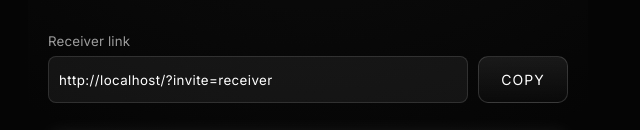
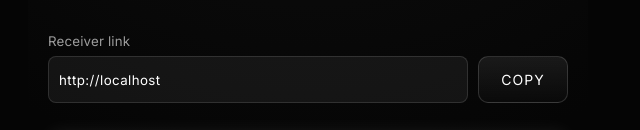
Before and after one commit to aybrus-lang/cuckoo, a Next.js app: page / in a window 1280 px wide. Shown: the part 360-490 px from the top of the page, without its empty margins (332-972 px from the left). Built offline with nearby package versions, Linux system fonts and the light colour scheme; no server answers; the database is empty.

Commit message:
Fix paths and types for private invitations

```diff
--- a/app/AppClient.tsx
+++ b/app/AppClient.tsx
@@ -6,7 +6,10 @@ import { useSearchParams } from "next/navigation";
 import SenderView from "./components/SenderView";
 import ReceiverView from "./components/ReceiverView";
 
-import { db } from "./lib/firebase"; // Make sure the path points to your firebase.ts
+import { db } from "./lib/firebase";
+import { Invitation, Notification } from "./lib/types";
+
+
 import {
   collection,
   addDoc,
@@ -17,8 +20,6 @@ import {
   orderBy,
 } from "firebase/firestore";
 
-import { Notification, Invitation } from "./lib/types";
-
 export default function AppClient() {
   const searchParams = useSearchParams();
   const inviteToken = searchParams.get("invite");
@@ -27,90 +28,127 @@ export default function AppClient() {
 
   const [notifications, setNotifications] = useState<Notification[]>([]);
   const [invitations, setInvitations] = useState<Invitation[]>([]);
+  const [activeInvite, setActiveInvite] = useState<Invitation | null>(null);
+
   const [inviteName, setInviteName] = useState("");
   const [acceptedMessage, setAcceptedMessage] = useState<string | null>(null);
   const [now, setNow] = useState(Date.now());
 
-  // === Firestore live sync ===
+  /* =======================
+     Live Firestore sync
+  ======================= */
+
   useEffect(() => {
-    const notifQuery = query(
-      collection(db, "notifications"),
-      orderBy("expiresAt", "desc")
-    );
+    const notifQuery = query(collection(db, "notifications"), orderBy("expiresAt", "desc"));
 
     const unsubNotifs = onSnapshot(notifQuery, (snapshot) => {
       const data = snapshot.docs.map((d) => {
         const raw = d.data() as Omit<Notification, "id">;
         return { id: d.id, ...raw };
       });
-      setNotifications(data);
+
+      if (activeInvite) {
+        setNotifications(data.filter((n) => n.inviteId === activeInvite.id));
+      } else {
+        setNotifications([]);
+      }
     });
 
-    const inviteQuery = query(collection(db, "invitations"));
-    const unsubInvites = onSnapshot(inviteQuery, (snapshot) => {
+    const unsubInvites = onSnapshot(collection(db, "invitations"), (snapshot) => {
       const data = snapshot.docs.map((d) => {
         const raw = d.data() as Omit<Invitation, "id">;
         return { id: d.id, ...raw };
       });
+
       setInvitations(data);
+
+      if (inviteToken) {
+        const match = data.find((i) => i.token === inviteToken);
+        setActiveInvite(match || null);
+      }
     });
 
     return () => {
       unsubNotifs();
       unsubInvites();
     };
-  }, []);
+  }, [inviteToken, activeInvite]);
 
-  // === Clock tick ===
+  /* =======================
+     Clock
+  ======================= */
+
   useEffect(() => {
-    const interval = setInterval(() => setNow(Date.now()), 60_000);
+    const interval = setInterval(() => setNow(Date.now()), 60000);
     return () => clearInterval(interval);
   }, []);
 
-  // === Actions ===
+  /* =======================
+     Actions
+  ======================= */
+
   async function sendNotification() {
-    await addDoc(collection(db, "notifications"), {
-      creator: "Someone who chose you",
-      message: "A moment just happened",
-      time: new Date().toLocaleTimeString(),
-      expiresAt: Date.now() + 1000 * 60 * 60 * 6,
-    });
+    const acceptedInvites = invitations.filter((i) => i.status === "accepted");
+
+    for (const invite of acceptedInvites) {
+      await addDoc(collection(db, "notifications"), {
+        inviteId: invite.id,
+        creator: "Someone who chose you",
+        message: "A moment just happened",
+        expiresAt: Date.now() + 1000 * 60 * 60 * 6,
+      });
+    }
   }
 
   async function sendInvite() {
     if (!inviteName.trim()) return;
+
+    const token = Math.random().toString(36).substring(2, 10);
+
     await addDoc(collection(db, "invitations"), {
       name: inviteName.trim(),
       status: "invited",
+      token,
     });
+
     setInviteName("");
   }
 
   async function acceptInvite(id: string) {
-    await updateDoc(doc(db, "invitations", id), { status: "accepted" });
-    setAcceptedMessage("You are now included.");
+    await updateDoc(doc(db, "invitations", id), {
+      status: "accepted",
+    });
+
+    setAcceptedMessage("accepted");
     setTimeout(() => setAcceptedMessage(null), 2500);
   }
 
   async function rejectInvite(id: string) {
-    await updateDoc(doc(db, "invitations", id), { status: "rejected" });
+    await updateDoc(doc(db, "invitations", id), {
+      status: "rejected",
+    });
   }
 
   function dismissNotification(id: string) {
     setNotifications((prev) => prev.filter((n) => n.id !== id));
   }
 
-  const hasAccess = invitations.some((i) => i.status === "accepted");
+  const hasAccess = activeInvite?.status === "accepted";
 
-  // === Render ===
+  /* =======================
+     Render
+  ======================= */
+
   if (ROLE === "receiver") {
     return (
       <ReceiverView
-        invitations={invitations}
+        invitations={activeInvite ? [activeInvite] : []}
         acceptInvite={acceptInvite}
         rejectInvite={rejectInvite}
         hasAccess={hasAccess}
-        notificationsByCreator={{ Creator: notifications }}
+        notificationsByCreator={{
+          Creator: notifications,
+        }}
         dismissNotification={dismissNotification}
         acceptedMessage={acceptedMessage}
         now={now}
--- a/app/components/SenderView.tsx
+++ b/app/components/SenderView.tsx
@@ -21,10 +21,10 @@ export default function SenderView({
   const [receiverLink, setReceiverLink] = useState("");
 
   useEffect(() => {
-    if (typeof window !== "undefined") {
-      setReceiverLink(`${window.location.origin}/?invite=receiver`);
-    }
-  }, []);
+  if (typeof window !== "undefined") {
+    setReceiverLink(`${window.location.origin}`);
+  }
+}, []);
 
   function copyLink() {
     if (!receiverLink) return;
--- a/app/lib/types.ts
+++ b/app/lib/types.ts
@@ -2,12 +2,13 @@ export type Notification = {
   id: string;
   creator: string;
   message: string;
-  time: string;
   expiresAt: number;
+  inviteId: string;   // REQUIRED for private notifications
 };
 
 export type Invitation = {
   id: string;
   name: string;
   status: "invited" | "accepted" | "rejected";
+  token: string;      // REQUIRED for private links
 };
```
